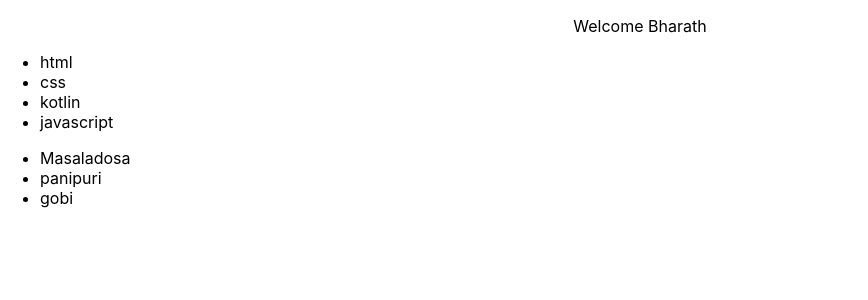
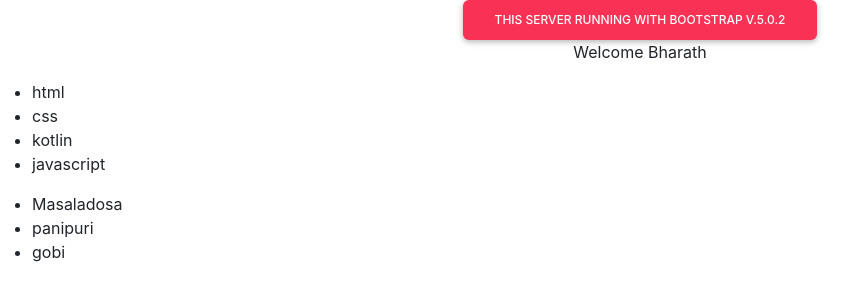
Before and after one commit to acb123web/React-home, a React (Create React App) app: page / in a window 1280 px wide. Shown: the top 300 px of the page, without its empty margins (0-868 px from the left). Built offline with nearby package versions, Linux system fonts and the light colour scheme.

Commit message:
Bootstrap intoduced

```diff
--- a/public/index.html
+++ b/public/index.html
@@ -12,6 +12,7 @@
     <link rel="apple-touch-icon" href="%PUBLIC_URL%/logo192.png" />
 
     <link rel="manifest" href="%PUBLIC_URL%/manifest.json" />
+    <link href="https://cdn.jsdelivr.net/npm/bootstrap@5.2.0/dist/css/bootstrap.min.css" rel="stylesheet" integrity="sha384-gH2yIJqKdNHPEq0n4Mqa/HGKIhSkIHeL5AyhkYV8i59U5AR6csBvApHHNl/vI1Bx" crossorigin="anonymous">
 
     <title>React App</title>
   </head>
--- a/src/App.js
+++ b/src/App.js
@@ -25,12 +25,13 @@
 
   return (
   <div className="App">
+  <button type="button" className="btn btn-danger">This Server Running with Bootstrap v.5.0.2</button>
    <p>{app}</p>
    <ul style={{textAlign:'left'}}>
     {lang.map(langs => <li>{langs}</li>)}
    </ul>
    <ul style={{textAlign:'left'}}>
-    {conditionalRendering()}
+   {conditionalRendering()}
    </ul>
   </div>
   );
--- a/src/index.css
+++ b/src/index.css
@@ -11,3 +11,26 @@
   font-family: source-code-pro, Menlo, Monaco, Consolas, 'Courier New',
     monospace;
 }
+.btn{
+  text-transform: uppercase;
+    vertical-align: bottom;
+    border: 0;
+    box-shadow: 0 2px 5px 0 rgb(0 0 0 / 20%), 0 2px 10px 0 rgb(0 0 0 / 10%);
+    font-weight: 500;
+    padding: 0.7rem 2rem;
+    font-size: .75rem;
+    line-height: 1.5;
+    color:#fff;
+}
+.btn-primary{
+  background-color: #b23cfd;
+}
+.btn-primary:hover{
+  background-color: #b23cfd;
+}
+.btn-danger{
+  background-color: #f93154;
+}
+.btn-danger:hover{
+  background-color: #f93154;
+}
```
